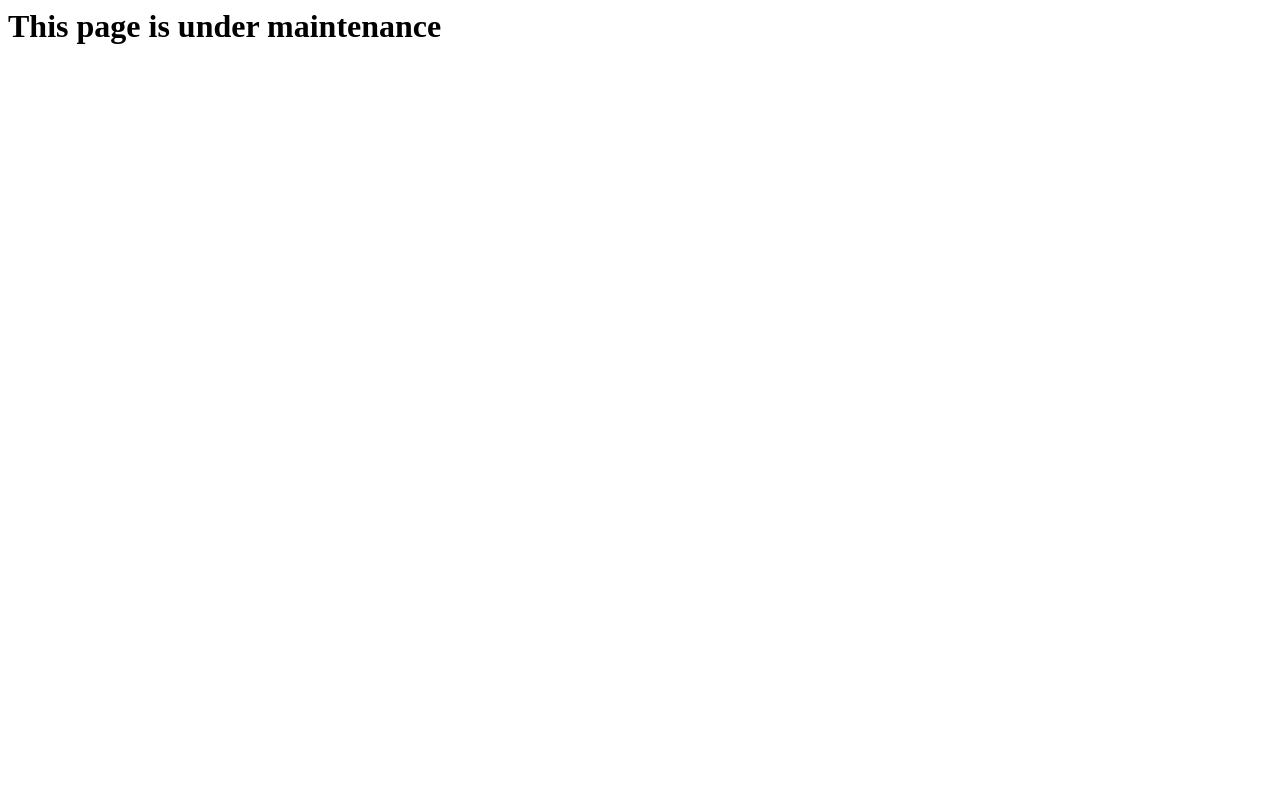
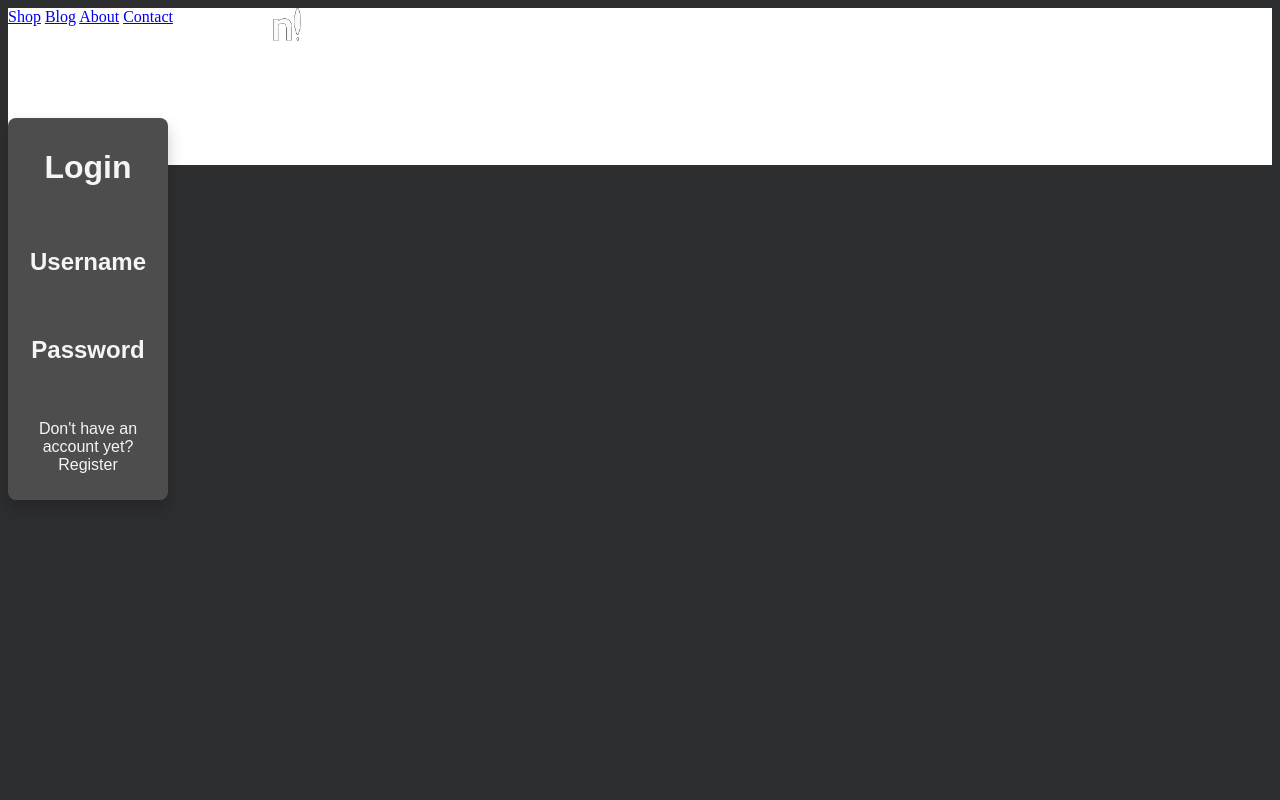
Before and after one commit to dafin678/NoteDote, a Django app: page /login/ in a window 1280 px wide. Run offline with Django 3.2, Linux system fonts and the light colour scheme; some libraries are stand-ins or nearby versions.

Commit message:
styling login page

```diff
--- a/login_register/templates/login_form.html
+++ b/login_register/templates/login_form.html
@@ -1,16 +1,30 @@
+{% load static %}
 <html>
-    <head>
-        <title>NoteDote | Login</title>
-    </head>
-
+<head>
+    <meta charset="UTF-8">
+    <meta name="viewport" content="width=device-width, initial-scale=1.0">
+    <link rel="stylesheet" type='text/css' href="{% static 'css/style_login_register.css' %}">
+    <title>NoteDote | Login</title>
+    <div class="nav-container">
+       <nav>
+            <div class="right-menu">
+                <a href="#">Shop</a>
+                <a href="#">Blog</a>
+                <a href="#">About</a>
+                <a href="#">Contact</a>
+            </div>
+            <div class="logo">
+            <img src ="{%static 'notedote_logo.png' %}">
+            </div>
+        </nav>
+    <div>
+</head>
     <body>
-<form method="POST">{% csrf_token %}
-
-<!-- form variable -->
- {{ form.as_p }}
-
-  <input type="submit" name="sumbit">
-</form>
+        <div class="boxes">
+            <h1 id="login_title">Login</h1>
+            <h2 class="prompt">Username</h2>
+            <h2 class="prompt">Password</h2>
+            <p>Don't have an account yet? Register</p>
+        </div>
     </body>
-
 </html>
--- a/login_register/urls.py
+++ b/login_register/urls.py
@@ -1,8 +1,8 @@
 from django.urls import path
 from.views import index
-from.views import AdminLogin
+# from.views import AdminLogin
 
 urlpatterns = [
     path('', index, name='index'),
-    path('login/', AdminLogin.as_view(), name="login")
+    # path('login/', AdminLogin.as_view(), name="login")
 ]
--- a/login_register/views.py
+++ b/login_register/views.py
@@ -1,11 +1,10 @@
 from django.shortcuts import render
 from django.http import HttpResponse
-from django.contrib.auth.views import LoginView
+# from django.contrib.auth.views import LoginView
 
 # Create your views here.
 def index(request):
-    tes = '<h1>This page is under maintenance</h1>'
-    return HttpResponse(tes)
+    return render(request, 'login_form.html')
 
-class AdminLogin(LoginView):
-    template_name = 'login_form.html'
+# class AdminLogin(LoginView):
+#     template_name = 'login_form.html'
--- /dev/null
+++ b/static/css/style_login_register.css
@@ -0,0 +1,63 @@
+@import url(//netdna.bootstrapcdn.com/font-awesome/4.0.3/css/font-awesome.css);
+@import url(https://fonts.googleapis.com/css?family=Titillium+Web:300);
+
+body {
+    display: flex;
+    flex-direction: column;
+    background-color: #2d2e30;
+    flex-wrap: wrap;
+    justify-content: space-between;
+    align-items: center;
+}
+
+.nav-container {
+    width: 100%;
+    height: 20%;
+    background-color: white;
+}
+
+nav {
+    max-width: 1720px;
+    /* margin: 0 auto; */
+    display: flex;
+    flex-direction: row;
+}
+
+.right-menu {
+    grid-column: 3;
+}
+
+.logo {
+    grid-column: 1;
+    padding-left: 100px;
+}
+
+h1, h2, h3, p {
+    font-family: 'titillium', sans-serif;
+    color: whitesmoke;
+}
+
+img {
+    max-width: auto;
+    max-height: 30%;
+}
+
+#login_title {
+    padding: 10px 10px 10px 10px;
+}
+
+.boxes {
+    display: flex;
+    flex-direction: column;
+    align-items: center;
+    text-align: center;
+    background-color: #4d4d4d;
+    box-shadow: 0 8px 16px 0 rgba(0,0,0,0.2);
+    border-radius: 8px;
+    width: 10em;
+    height: auto;
+}
+
+.prompt, p {
+    padding: 10px 5px 10px 5px;
+}
```
Also changed, not shown: static/notedote_logo.png (added).
